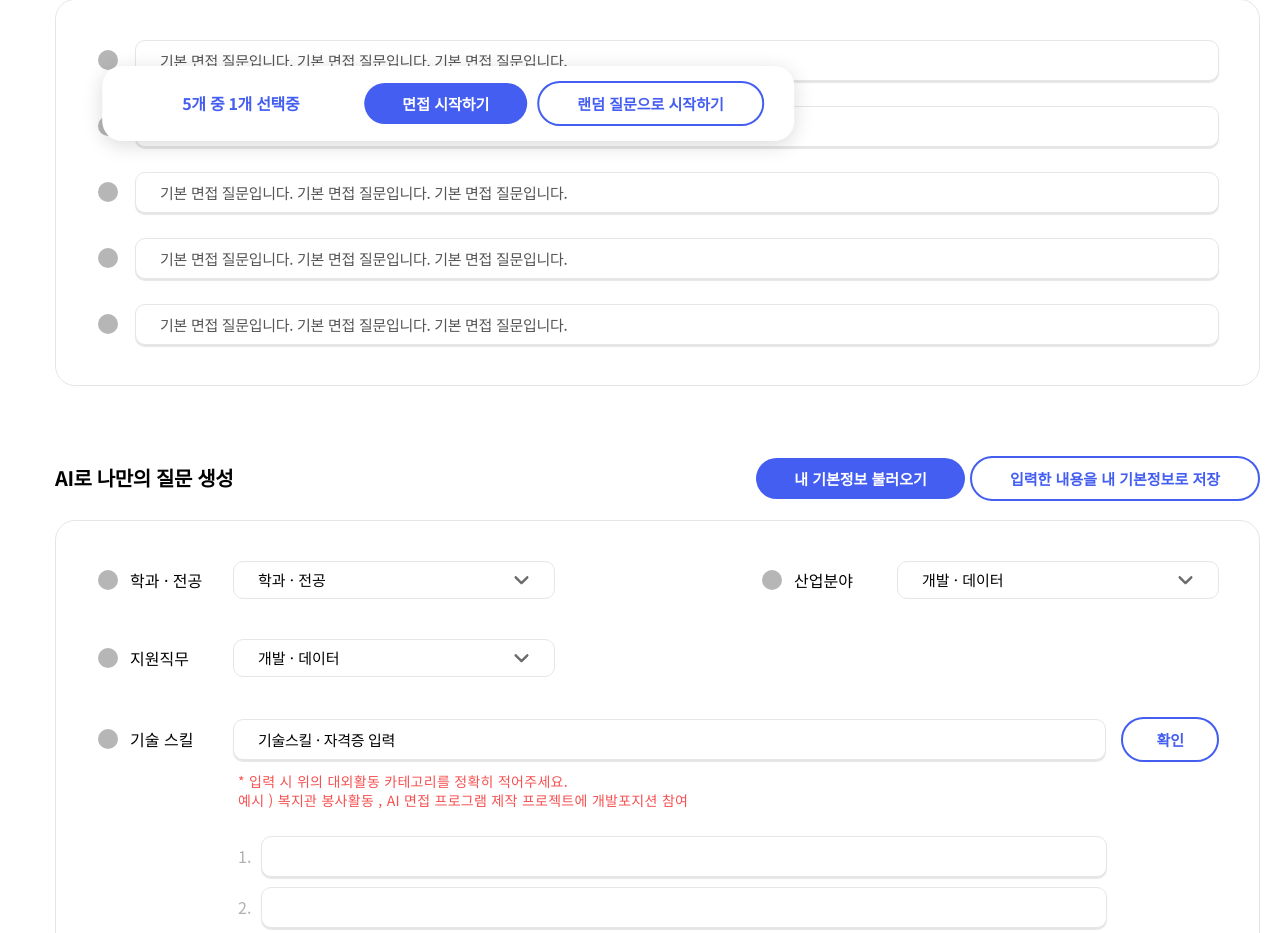
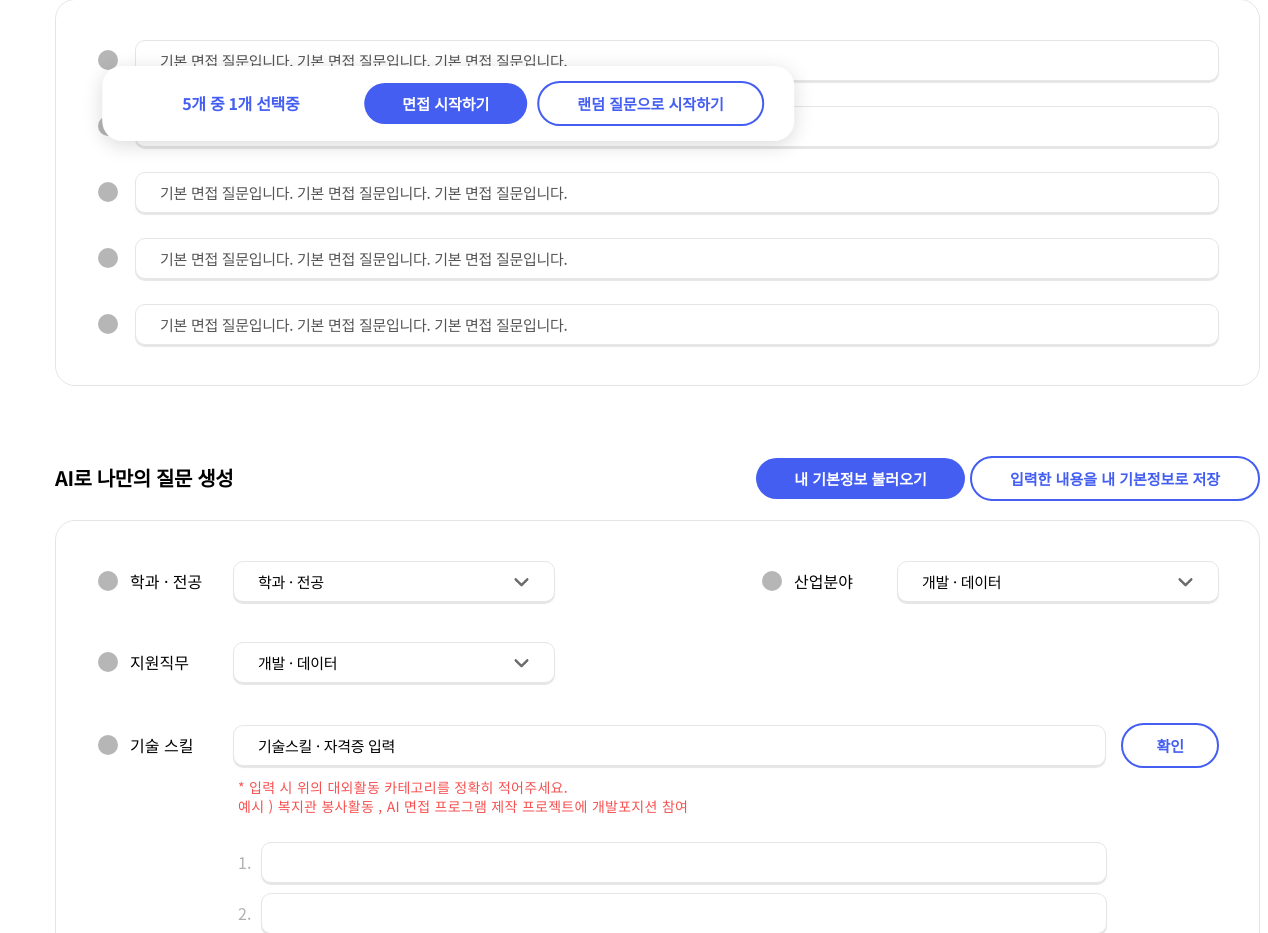
Before and after one commit to seon1112/HireU, a Flask app: page /make_question in a window 1640 px wide; the page is wider, and only the part inside the window is pictured. Shown: the part 606-1539 px from the top of that part, without its empty margins (372-1640 px from the left). Run offline with Flask 3, Linux system fonts and the light colour scheme.

Commit message:
김경선_dropwon css 수정

```diff
--- a/app/static/css/global.css
+++ b/app/static/css/global.css
@@ -629,11 +629,14 @@ select.dropdown1{
   -webkit-appearance: none;
   appearance: none;
   font-size: 15px;
-  font-weight: 400;
-  line-height: 18px;
+  font-weight: 500;
   font-family: 'Noto Sans KR';
   min-width: 322px;
   cursor: pointer;
+  box-shadow: 0px 2px 1px 0px rgba(0, 0, 0, 0.1);
+  font-style: normal;
+  letter-spacing: -0.02em;
+  line-height: 140%;
 }
 
 select.dropdown1:not(:focus):hover{
```
